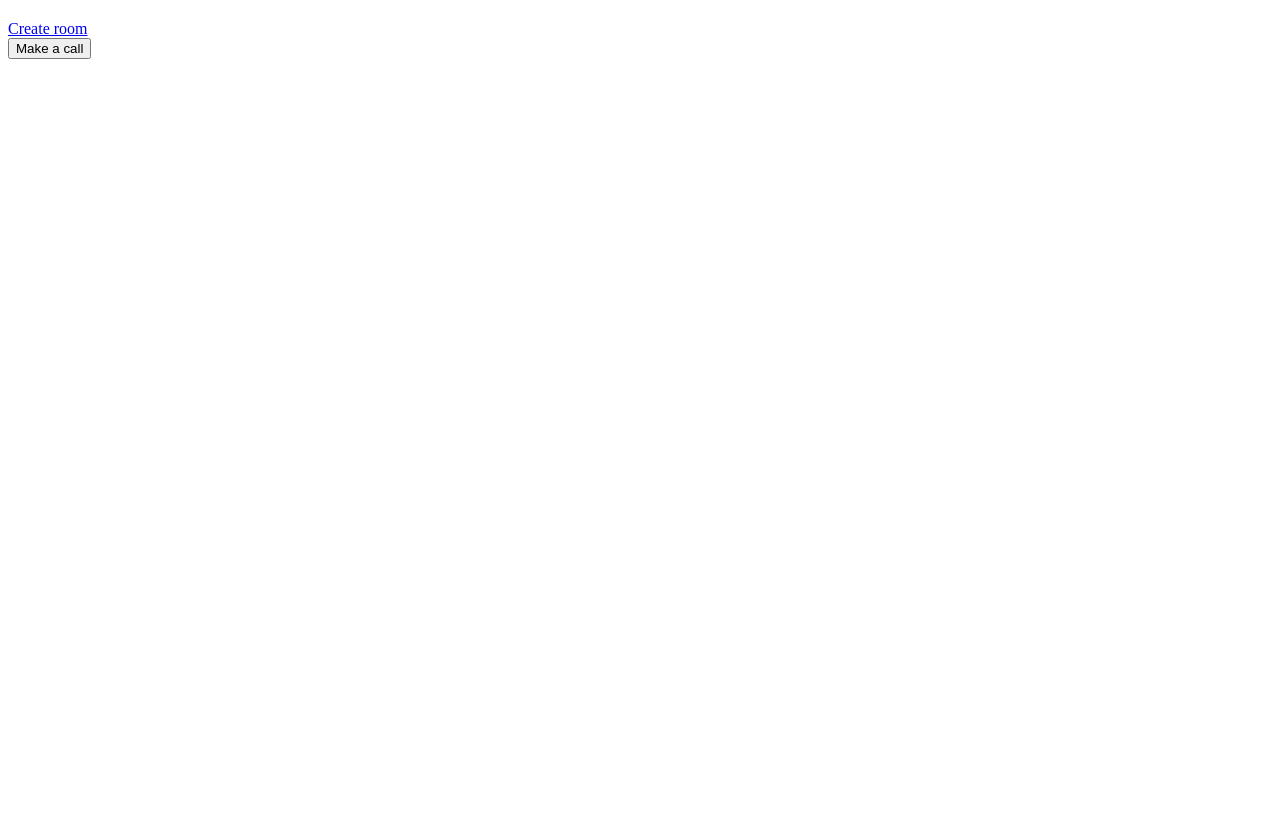
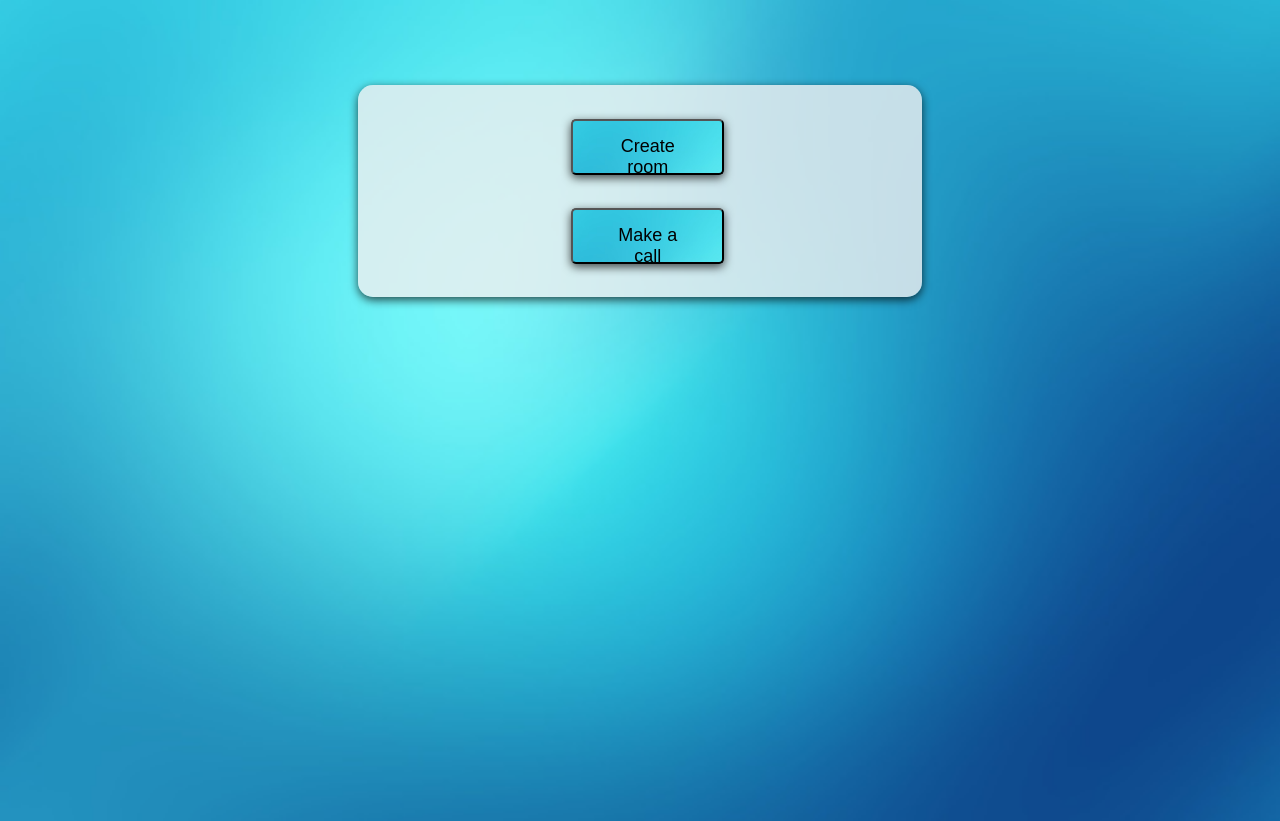
Before and after one commit to SheyBarpagga/3940WebRTC, a website: page public/main.html in a window 1280 px wide. Before the commit the page ends 800 px from the top, so only its background shows below. Drawn offline with nearby package versions, Linux system fonts and the light colour scheme.

Commit message:
added some css

```diff
--- a/public/css/index.css
+++ b/public/css/index.css
@@ -0,0 +1,80 @@
+body {
+    margin: 0px;
+    font-family: fantasy;
+    font-weight: lighter;
+    background-image: url("/img/background.jpg");
+    background-size: cover;
+    background-repeat: no-repeat;
+    background-attachment: fixed;
+    min-height: 100vh;
+    justify-content: center;
+    align-items: center;
+}
+nav {
+    margin: 10px;
+}
+h1 {
+    text-align: center;
+}
+
+
+#main-container {
+    display: flex;
+    flex-direction: row;
+    justify-content: center;
+    align-items: center;
+}
+
+form {
+    padding: 2%;
+    margin: 5%;
+    width: 40vw;
+    display: flex;
+    flex-direction: column;
+    justify-content: center;
+    outline-width: 3px;
+    border-radius: 15px;
+    background-color: rgba(239, 239, 240, 0.8);
+    box-shadow: 0 3px 10px rgb(0 0 0 / 0.7);
+}
+input {
+    /* width: 70%; */
+    padding: 12px 20px;
+    margin: 5%;
+    box-sizing: border-box;
+    outline-width: 3px;
+    box-shadow: 0 3px 10px rgb(0 0 0 / 0.7);
+}
+button {
+    cursor: pointer;
+    text-align: center;
+    display: inline-block;
+    width: 50%;
+    height: 2%;
+    outline-width: 3px;
+    border-radius: 10px;
+    /* background-color: rgba(229, 229, 224, 1); */
+    background-image: url("/img/background.jpg");
+    box-shadow: 0 3px 10px rgb(0 0 0 / 0.7);
+    align-self: center;
+}
+
+.lbutton a:link, a:visited {
+    color: white;
+    padding: 20%;
+    text-align: center;
+    text-decoration: none;
+    display: inline-block;
+    outline-width: 3px;
+    border-radius: 15px;
+    background-color: rgba(229, 229, 224, 1);
+    box-shadow: 0 3px 10px rgb(0 0 0 / 0.7);
+}
+
+a.lbutton a:hover, a:active {
+    background-color: rgba(0, 0, 0, 0.354);
+    outline-width: 3px;
+    border-radius: 15px;
+    background-color: rgba(229, 229, 224, 1);
+    box-shadow: 0 3px 10px rgb(0 0 0 / 0.3);
+}
--- a/public/css/main.css
+++ b/public/css/main.css
@@ -0,0 +1,91 @@
+body {
+    margin: 0px;
+    font-family: fantasy;
+    font-weight: lighter;
+    background-image: url("/img/background.jpg");
+    background-size: cover;
+    background-repeat: no-repeat;
+    background-attachment: fixed;
+    min-height: 100vh;
+    justify-content: center;
+    align-items: center;
+}
+nav {
+    margin: 10px;
+}
+h1 {
+    text-align: center;
+}
+
+
+#main-container {
+    display: flex;
+    flex-direction: row;
+    justify-content: center;
+    align-items: center;
+}
+
+.container {
+    align-self: center;
+}
+
+#box {
+    padding: 2%;
+    margin: 5%;
+    width: 40vw;
+    display: flex;
+    flex-direction: column;
+    justify-content: center;
+    outline-width: 3px;
+    border-radius: 15px;
+    background-color: rgba(239, 239, 240, 0.8);
+    box-shadow: 0 3px 10px rgb(0 0 0 / 0.7);
+}
+input {
+    /* width: 70%; */
+    padding: 12px 20px;
+    margin: 5%;
+    box-sizing: border-box;
+    outline-width: 3px;
+    box-shadow: 0 3px 10px rgb(0 0 0 / 0.7);
+}
+button {
+    cursor: pointer;
+    text-align: center;
+    font-size: large;
+    display: inline-block;
+
+    /* height: 2%; */
+    outline-width: 2px;
+    border-radius: 5px;
+    /* background-color: rgba(229, 229, 224, 1); */
+    background-image: url("/img/background.jpg");
+    box-shadow: 0 3px 10px rgb(0 0 0 / 0.7);
+    width: 12vw;
+    height: 7vh;
+    padding: 10%;
+    padding-left: 20%;
+    padding-right: 20%;
+    margin: 5%;
+    /* align-self: center; */
+}
+
+.lbutton a:link, a:visited {
+    color: white;
+    padding: 20%;
+    text-align: center;
+    text-decoration: none;
+    display: inline-block;
+    outline-width: 3px;
+    border-radius: 15px;
+    background-color: rgba(229, 229, 224, 1);
+    box-shadow: 0 3px 10px rgb(0 0 0 / 0.7);
+}
+
+a.lbutton a:hover, a:active {
+    background-color: rgba(0, 0, 0, 0.354);
+    outline-width: 3px;
+    border-radius: 15px;
+    background-color: rgba(229, 229, 224, 1);
+    box-shadow: 0 3px 10px rgb(0 0 0 / 0.3);
+}
--- a/public/main.html
+++ b/public/main.html
@@ -1,28 +1,32 @@
 <!DOCTYPE html>
 <html lang="en">
 <head>
-    <!-- <link rel="stylesheet" href="/styles/main.css"> -->
+    <link rel="stylesheet" href="/css/main.css">
     <meta charset="UTF-8">
     <meta http-equiv="X-UA-Compatible" content="IE=edge">
     <meta name="viewport" content="width=device-width, initial-scale=1.0">
     <title>Main</title>
 </head>
 <body>
-    <h2 id="thisUsername"></h2>
+    <h1 id="thisUsername"></h1>
+    <div id="main-container">
+        <div id="box">
+            <div class="container">
+                <a href="/room/1234" id="create-btn" class="button"><button>Create room</button></a>
+            </div>
 
-    <div class="container">
-        <a href="/room/1234" id="create-btn" class="button">Create room</a>
-    </div>
+            <br />
 
-    <div class="container">
-        <button id="makeCallBtn">Make a call</button>
-    </div>
+            <div class="container">
+                <button id="makeCallBtn">Make a call</button>
+            </div>
 
 
-    <div id="incomingCallsDiv">
-        <!-- Other users trying to call, show message here -->
+            <div id="incomingCallsDiv">
+                <!-- Other users trying to call, show message here -->
+            </div>
+        </div>
     </div>
-
     <script src="https://cdnjs.cloudflare.com/ajax/libs/uuid/8.3.2/uuid.min.js" integrity="sha512-UNM1njAgOFUa74Z0bADwAq8gbTcqZC8Ej4xPSzpnh0l6KMevwvkBvbldF9uR++qKeJ+MOZHRjV1HZjoRvjDfNQ==" crossorigin="anonymous" referrerpolicy="no-referrer"></script>
     <script src="/js/main.js"></script>
 </body>
```
Also changed, not shown: public/index.html (+10 -11 lines), public/img/background.jpg (added).
